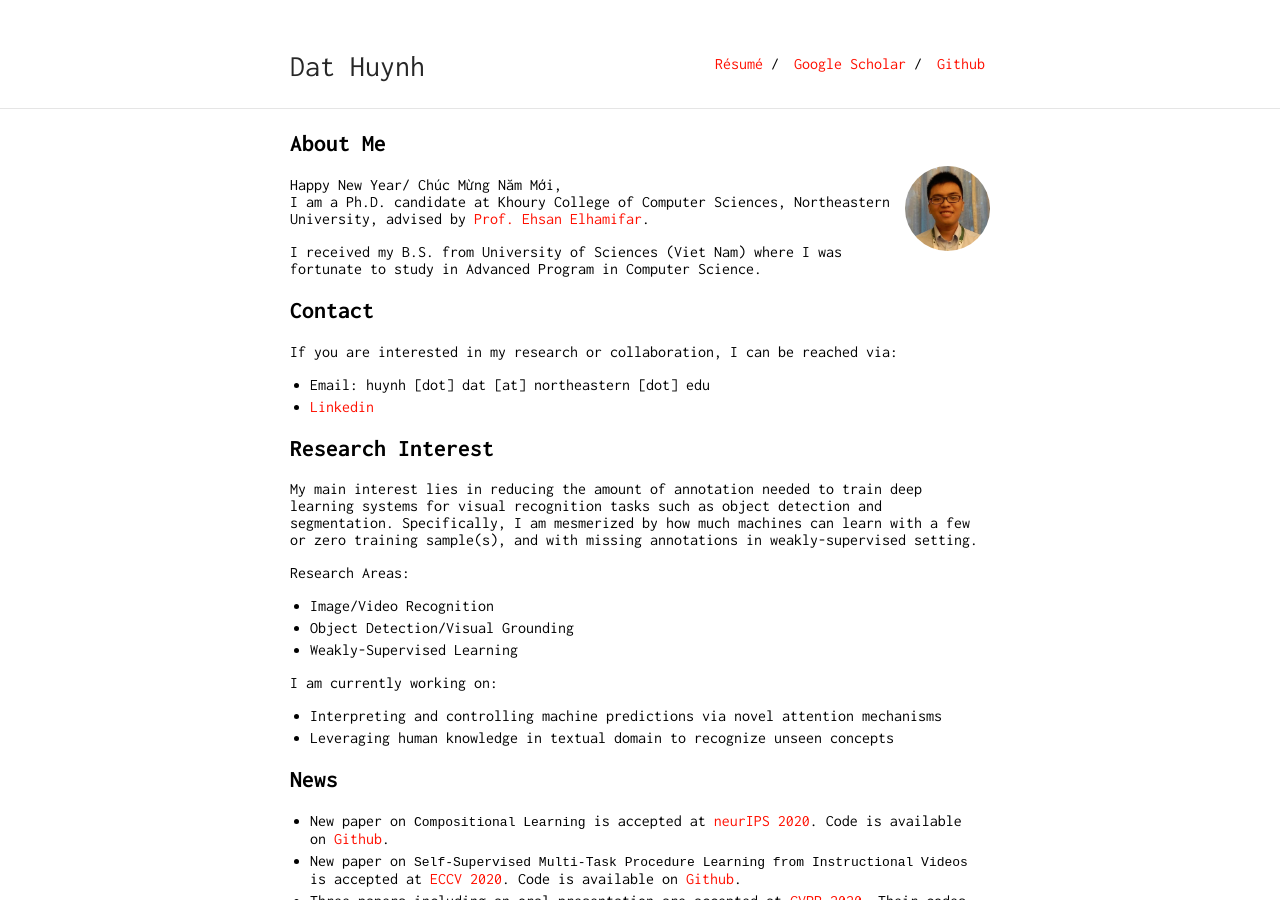
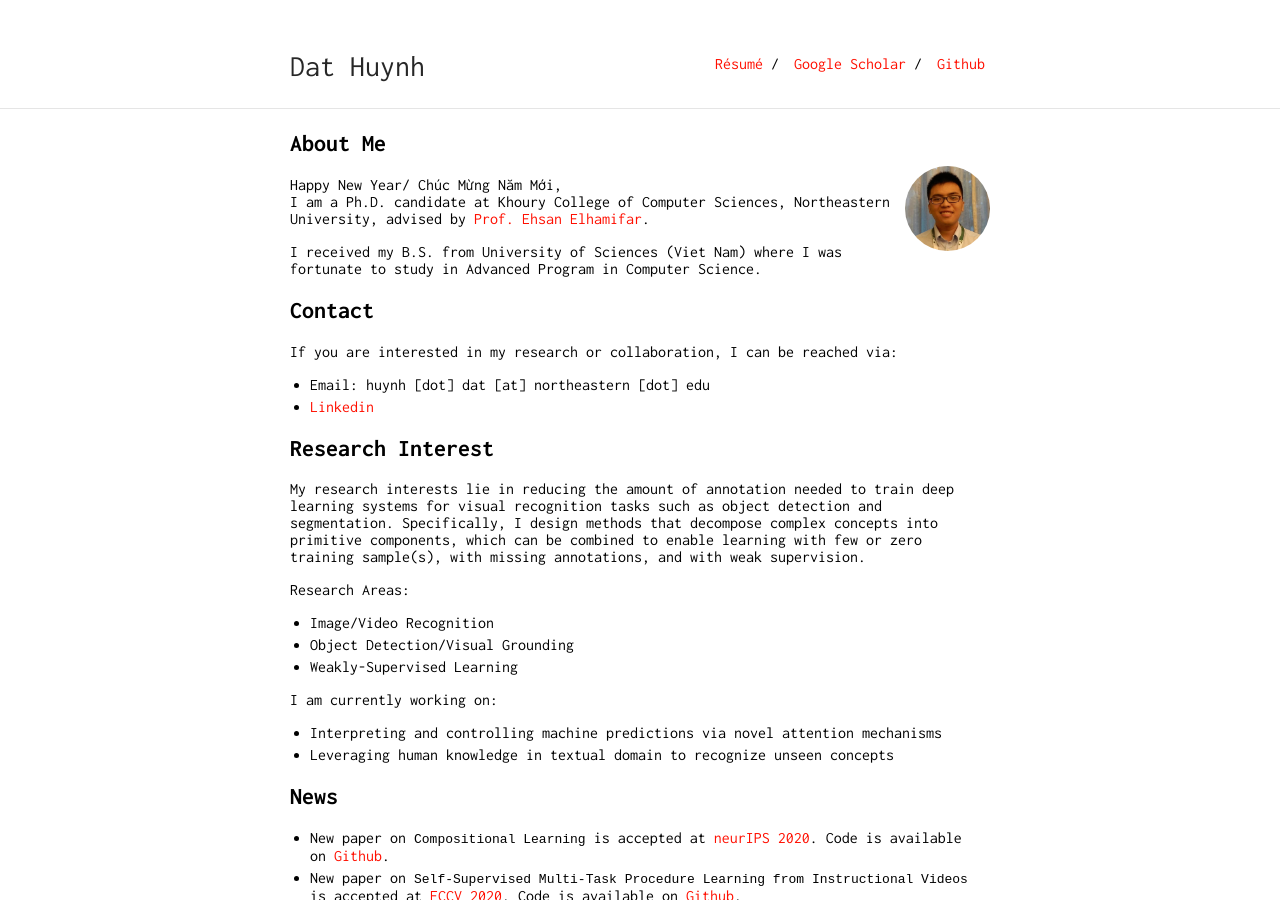
Before and after one commit to ZiweiXU/hbdat.github.io, a Jekyll site: the page built from index.md, in a window 1280 px wide and 900 px high. Built offline with Jekyll 4.4.1, drawn with Linux system fonts in a browser that asks for light colours.

Commit message:
update interest

```diff
--- a/index.md
+++ b/index.md
@@ -19,8 +19,8 @@ If you are interested in my research or collaboration, I can be reached via:
 + [Linkedin](https://www.linkedin.com/in/dat-huynh-7709b116a/)
 
 ## Research Interest
-My main interest lies in reducing the amount of annotation needed to train deep learning systems for visual recognition tasks such as object detection and segmentation.
-Specifically, I am mesmerized by how much machines can learn with a few or zero training sample(s), and with missing annotations in weakly-supervised setting.
+My research interests lie in reducing the amount of annotation needed to train deep learning systems for visual recognition tasks such as object detection and segmentation.
+Specifically, I design methods that decompose complex concepts into primitive components, which can be combined to enable learning with few or zero training sample(s), with missing annotations, and with weak supervision.
 
 Research Areas:
 + Image/Video Recognition
```
